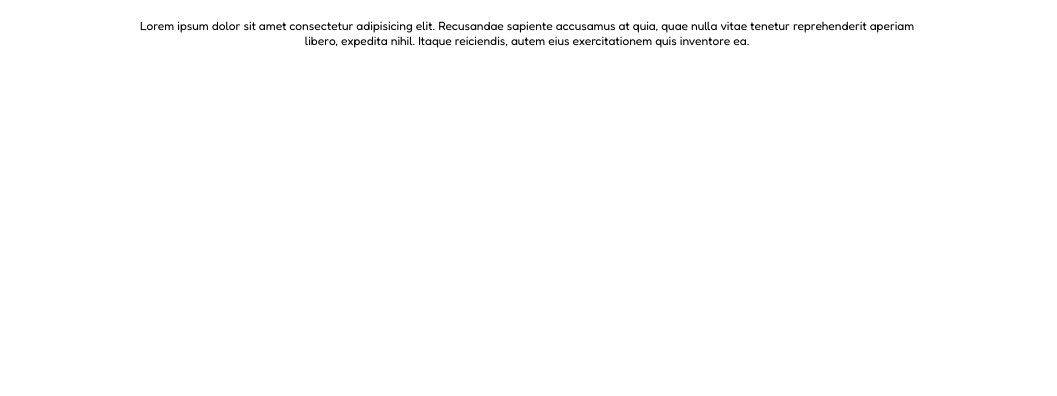
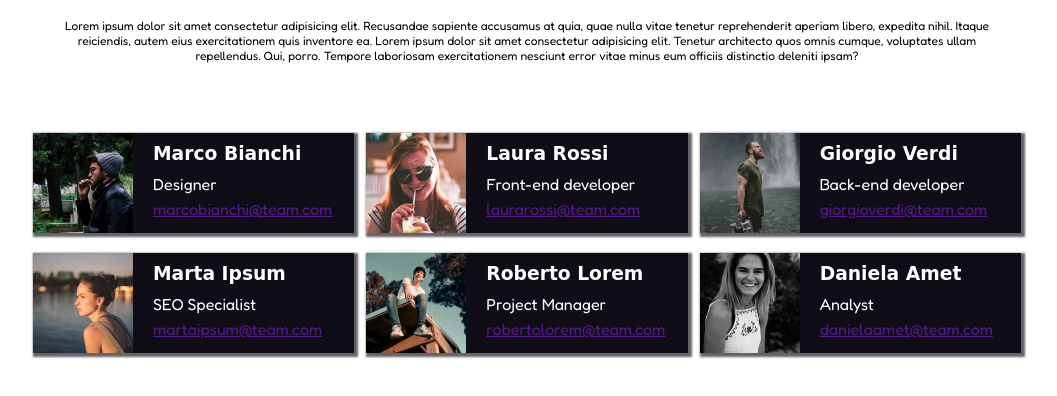
Before and after one commit to FedericoMorrillo/html-css-float-cards, a plain HTML site: page index.html in a window 1280 px wide. Shown: the part 60-456 px from the top of the page, without its empty margins (113-1170 px from the left). Drawn offline with Linux system fonts and the light colour scheme; a web font is replaced by a local one.

Commit message:
feat: inserimento cards

```diff
--- a/css/style.css
+++ b/css/style.css
@@ -31,13 +31,60 @@ body {
 .intestazione {
     text-align: center;
     padding-top: 20px;
-    max-width: 800px;
+    max-width: 1000px;
     margin: 0px auto;
 }
 
-.intestazione :nth-last-child(1) {
-    padding-top: 20px;
+h1+p {
+    padding: 20px;
     font-size: 12px;
 }
 
 /*header*/
+
+main {
+    max-width: 1000px;
+    margin: 40px auto;
+}
+
+.clearfix::after {
+    content: "";
+    clear: both;
+
+}
+
+.box {
+    float: left;
+    width: calc(964px/3);
+    height: 100px;
+    background: #0f0e17;
+    margin: 10px 6px;
+    color: white;
+    box-shadow: 2px 2px 2px 2px rgba(15, 14, 23, 0.651);
+}
+
+.contenitore {
+    background-color: #e53170;
+}
+
+.photo>img {
+    width: 100px;
+    height: 100px;
+}
+
+.photo {
+    float: left;
+    margin-right: 20px;
+}
+
+.info {
+    padding: 10px;
+}
+
+.ruolo {
+    padding-top: 10px;
+}
+
+.email {
+    padding-top: 5px;
+}
--- a/index.html
+++ b/index.html
@@ -25,11 +25,77 @@
             <h1>Meet Our Team</h1>
             <p>Lorem ipsum dolor sit amet consectetur adipisicing elit. Recusandae sapiente accusamus at quia, quae
                 nulla vitae tenetur reprehenderit aperiam libero, expedita nihil. Itaque reiciendis, autem eius
-                exercitationem quis inventore ea.</p>
+                exercitationem quis inventore ea. Lorem ipsum dolor sit amet consectetur adipisicing elit. Tenetur
+                architecto quos omnis cumque, voluptates ullam repellendus. Qui, porro. Tempore laboriosam
+                exercitationem nesciunt error vitae minus eum officiis distinctio deleniti ipsam?</p>
         </div>
 
     </header>
 
+    <main>
+        <div class="contenitore clearfix">
+            <div class="box">
+                <div class="photo">
+                    <img src="img/male1.png" alt="marco bianchi">
+                </div>
+                <div class="info">
+                    <h3>Marco Bianchi</h3>
+                    <div class="ruolo">Designer</div>
+                    <div class="email"><a href="">marcobianchi@team.com</a></div>
+                </div>
+            </div>
+            <div class="box">
+                <div class="photo">
+                    <img src="img/female1.png" alt="laura rossi">
+                </div>
+                <div class="info">
+                    <h3>Laura Rossi</h3>
+                    <div class="ruolo">Front-end developer</div>
+                    <div class="email"><a href="">laurarossi@team.com</a></div>
+                </div>
+            </div>
+            <div class="box">
+                <div class="photo">
+                    <img src="img/male2.png" alt="giorgio verdi">
+                </div>
+                <div class="info">
+                    <h3>Giorgio Verdi</h3>
+                    <div class="ruolo">Back-end developer</div>
+                    <div class="email"><a href="">giorgioverdi@team.com</a></div>
+                </div>
+            </div>
+            <div class="box">
+                <div class="photo">
+                    <img src="img/female2.png" alt="marta ipsum">
+                </div>
+                <div class="info">
+                    <h3>Marta Ipsum</h3>
+                    <div class="ruolo">SEO Specialist</div>
+                    <div class="email"><a href="">martaipsum@team.com</a></div>
+                </div>
+            </div>
+            <div class="box">
+                <div class="photo">
+                    <img src="img/male3.png" alt="roberto lorem">
+                </div>
+                <div class="info">
+                    <h3>Roberto Lorem</h3>
+                    <div class="ruolo">Project Manager</div>
+                    <div class="email"><a href="">robertolorem@team.com</a></div>
+                </div>
+            </div>
+            <div class="box">
+                <div class="photo">
+                    <img src="img/female3.png" alt="daniela amet">
+                </div>
+                <div class="info">
+                    <h3>Daniela Amet</h3>
+                    <div class="ruolo">Analyst</div>
+                    <div class="email"><a href="">danielaamet@team.com</a></div>
+                </div>
+            </div>
+        </div>
+    </main>
 
 </body>
 
```
Also changed, not shown: img/female1.png (added), img/female2.png (added), img/female3.png (added), img/male1.png (added), img/male2.png (added), img/male3.png (added).
